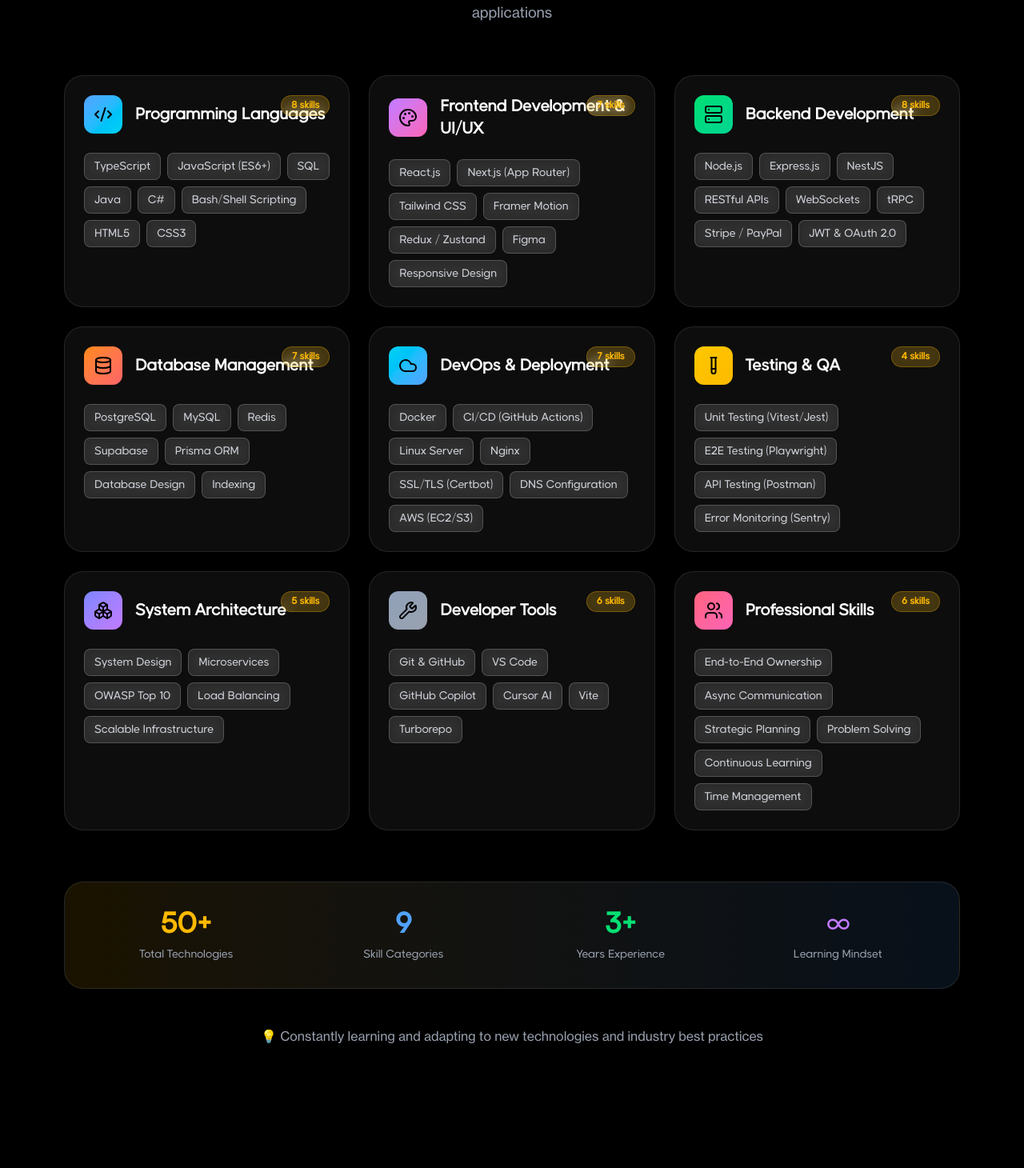
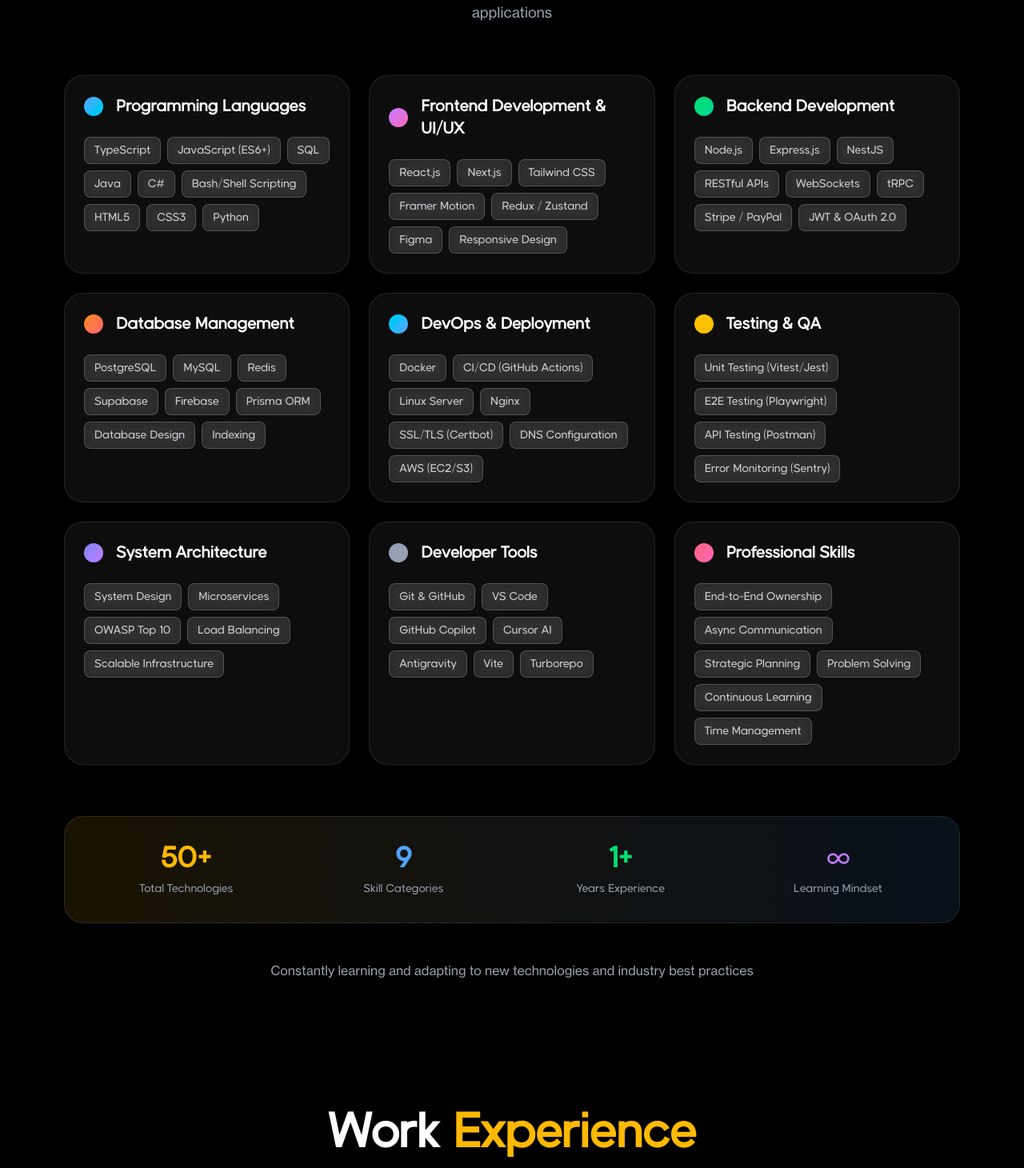
Before and after one commit to bhanuka99x/my-portfolio, a Next.js app in the folder frontend/: page / in a window 1280 px wide. Shown: the part 2247-3707 px from the top of the page at 80% size. Built offline with nearby package versions, Linux system fonts and the light colour scheme.

Commit message:
feat: Update SkillsSection with new skills and adjust experience display

```diff
--- a/frontend/src/components/sections/skill/SkillsSection.tsx
+++ b/frontend/src/components/sections/skill/SkillsSection.tsx
@@ -38,6 +38,7 @@
         "Bash/Shell Scripting",
         "HTML5",
         "CSS3",
+        "Python"
       ],
     },
     {
@@ -47,7 +48,7 @@
       color: "from-purple-400 to-pink-400",
       skills: [
         "React.js",
-        "Next.js (App Router)",
+        "Next.js",
         "Tailwind CSS",
         "Framer Motion",
         "Redux / Zustand",
@@ -81,6 +82,7 @@
         "MySQL",
         "Redis",
         "Supabase",
+        "Firebase",
         "Prisma ORM",
         "Database Design",
         "Indexing",
@@ -136,6 +138,7 @@
         "VS Code",
         "GitHub Copilot",
         "Cursor AI",
+        "Antigravity",
         "Vite",
         "Turborepo",
       ],
@@ -219,7 +222,7 @@
                   <div
                     className={`bg-gradient-to-br ${category.color} p-3 rounded-xl group-hover:scale-110 transition-transform duration-300`}
                   >
-                    <div className="text-black">{category.icon}</div>
+
                   </div>
                   <h3 className="text-xl font-bold text-white group-hover:text-amber-400 transition-colors duration-300">
                     {category.category}
@@ -242,10 +245,7 @@
                   ))}
                 </div>
 
-                {/* Skill Count Badge */}
-                <div className="absolute top-0 right-0 bg-amber-400/20 backdrop-blur-sm border border-amber-400/30 text-amber-400 text-xs font-bold px-3 py-1 rounded-full">
-                  {category.skills.length} skills
-                </div>
+
               </div>
             </motion.div>
           ))}
@@ -269,7 +269,7 @@
               <div className="text-gray-400 text-sm">Skill Categories</div>
             </div>
             <div>
-              <div className="text-4xl font-bold text-green-400 mb-2">3+</div>
+              <div className="text-4xl font-bold text-green-400 mb-2">1+</div>
               <div className="text-gray-400 text-sm">Years Experience</div>
             </div>
             <div>
@@ -288,7 +288,7 @@
           className="mt-12 text-center"
         >
           <p className="text-gray-400 font-NeueHaas">
-            💡 Constantly learning and adapting to new technologies and industry best practices
+             Constantly learning and adapting to new technologies and industry best practices
           </p>
         </motion.div>
       </div>
```
